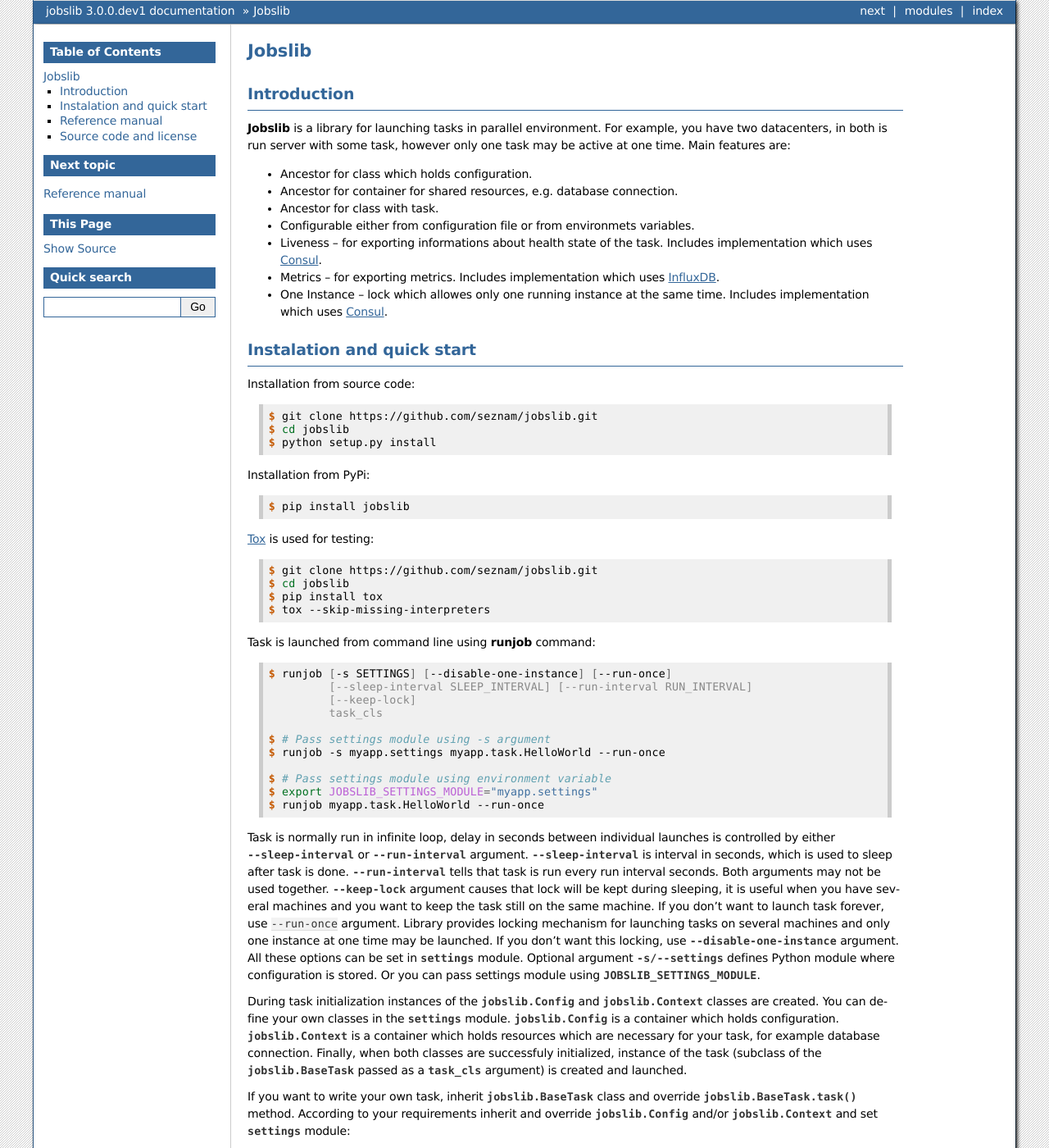
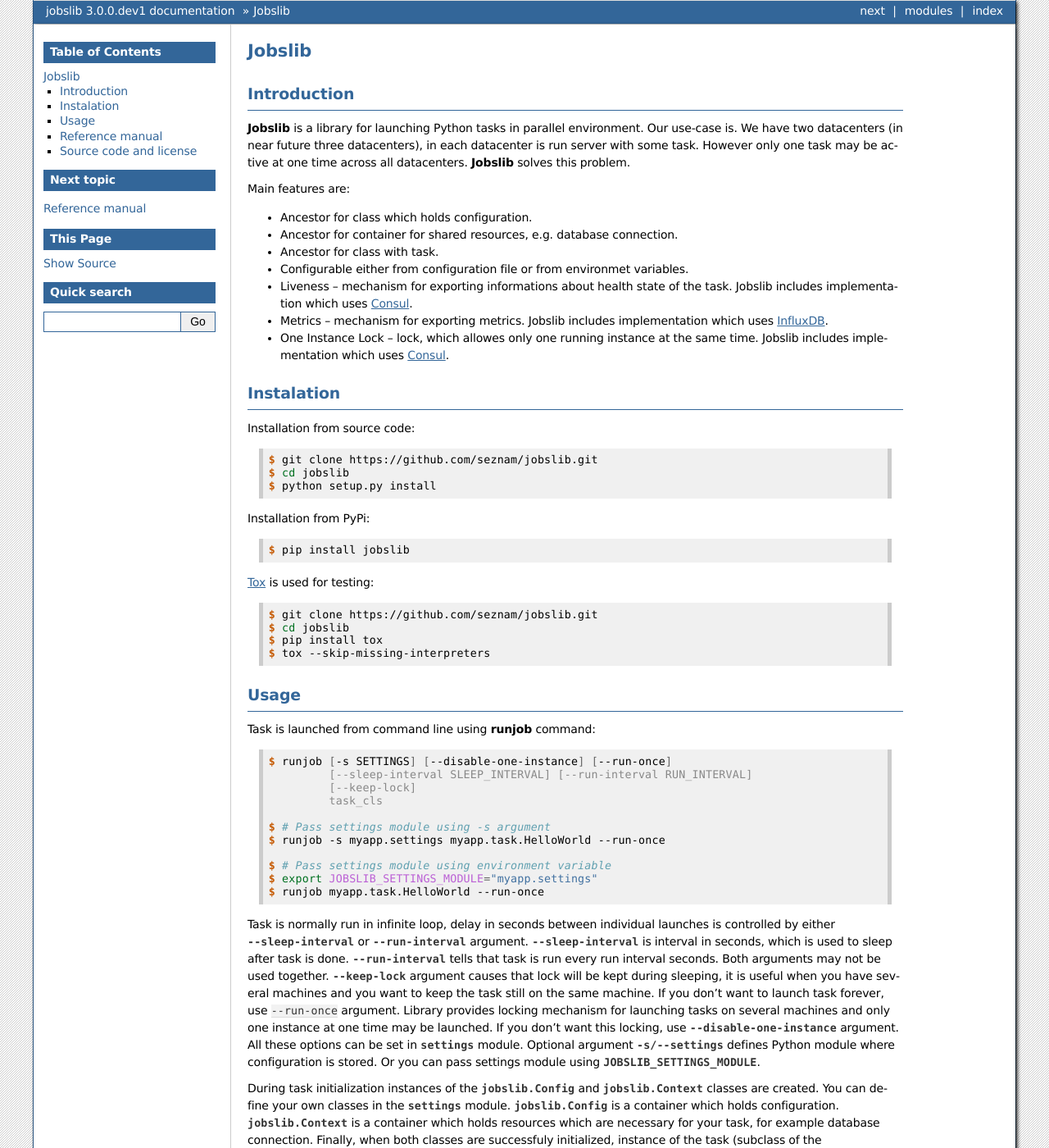
Before and after one commit to seznam/jobslib, a Sphinx documentation site: the page built from doc/index.rst, in a window 1280 px wide and 1400 px high. Shown: the whole window at 82% size. Built offline with Sphinx 7.4.7, drawn with Linux system fonts in a browser that asks for light colours; some of the changed text lies outside the part shown.

Commit message:
DOP-3793 documentation

```diff
--- a/doc/index.rst
+++ b/doc/index.rst
@@ -5,23 +5,28 @@
 Introduction
 ------------
 
-**Jobslib** is a library for launching tasks in parallel environment.
-For example, you have two datacenters, in both is run server with some task,
-however only one task may be active at one time. Main features are:
+**Jobslib** is a library for launching Python tasks in parallel environment.
+Our use-case is. We have two datacenters (in near future three datacenters),
+in each datacenter is run server with some task. However only one task may
+be active at one time across all datacenters. **Jobslib** solves this problem.
+
+Main features are:
 
 - Ancestor for class which holds configuration.
 - Ancestor for container for shared resources, e.g. database connection.
 - Ancestor for class with task.
-- Configurable either from configuration file or from environmets variables.
-- Liveness – for exporting informations about health state of the task.
-  Includes implementation which uses `Consul <https://www.consul.io/>`_.
-- Metrics – for exporting metrics. Includes implementation which uses
-  `InfluxDB <https://www.influxdata.com/>`_.
-- One Instance – lock which allowes only one running instance at the same time.
-  Includes implementation which uses `Consul <https://www.consul.io/>`_.
+- Configurable either from configuration file or from environmet variables.
+- Liveness – mechanism for exporting informations about health state of
+  the task. Jobslib includes implementation which uses
+  `Consul <https://www.consul.io/>`_.
+- Metrics – mechanism for exporting metrics. Jobslib includes implementation
+  which uses `InfluxDB <https://www.influxdata.com/>`_.
+- One Instance Lock – lock, which allowes only one running instance at the
+  same time. Jobslib includes implementation which uses
+  `Consul <https://www.consul.io/>`_.
 
-Instalation and quick start
----------------------------
+Instalation
+-----------
 
 Installation from source code:
 
@@ -45,6 +50,9 @@
     $ cd jobslib
     $ pip install tox
     $ tox --skip-missing-interpreters
+
+Usage
+-----
 
 Task is launched from command line using :command:`runjob` command:
 
@@ -88,9 +96,25 @@
 argument) is created and launched.
 
 If you want to write your own task, inherit :class:`jobslib.BaseTask` class
-and override :meth:`jobslib.BaseTask.task` method. According to your
-requirements inherit and override :class:`jobslib.Config` and/or
-:class:`jobslib.Context` and set :mod:`!settings` module:
+and override :meth:`jobslib.BaseTask.task` method:
+
+.. code-block:: python
+    :caption: helloworld/task.py
+
+    import sys
+
+    from jobslib import BaseTask
+
+    class HelloWorld(BaseTask):
+
+        name = 'helloworld'
+        description = 'prints hello world'
+
+        def task(self):
+            sys.stdout.write('Hello World!\n')
+            sys.stdout.flush()
+
+Configure your task in :mod:`!settings` module:
 
 .. code-block:: python
     :caption: helloworld/settings.py
@@ -121,19 +145,8 @@
         },
     }
 
-.. code-block:: python
-    :caption: helloworld/task.py
-
-    from jobslib import BaseTask
-
-    class HelloWorld(BaseTask):
-
-    name = 'helloworld'
-    description = 'prints hello world'
-
-    def task(self):
-        sys.stdout.write('Hello World!\n')
-        sys.stdout.flush()
+Optionally you can override :class:`jobslib.Config` and/or
+:class:`jobslib.Context`. Finally run your task:
 
 .. code-block:: console
 
@@ -155,4 +168,6 @@
 
 Source codes are available on GitHub `https://github.com/seznam/jobslib
 <https://github.com/seznam/jobslib>`_ under the `3-clause BSD license
-<https://opensource.org/licenses/BSD-3-Clause>`_.
+<https://opensource.org/licenses/BSD-3-Clause>`_. `Semantic Versioning
+<https://semver.org/>`_ and `Keep a Changelog
+<https://keepachangelog.com/en/1.0.0/>`_ for changelog is used.
```
Also changed, not shown: README.rst (renamed from README.md).
